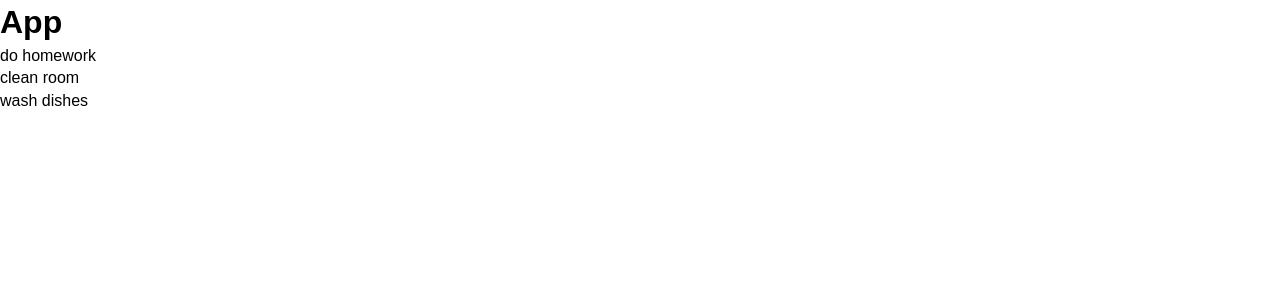
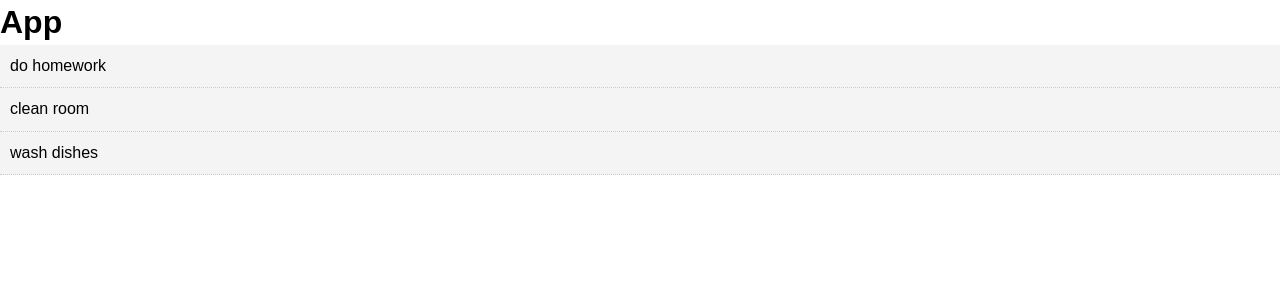
Before and after one commit to tuckpuck/todo-demo-react, a React (Create React App) app: page / in a window 1280 px wide. Shown: the top 300 px of the page. Built offline with nearby package versions, Linux system fonts and the light colour scheme.

Commit message:
added styling for todos

```diff
--- a/src/components/TodoItem.js
+++ b/src/components/TodoItem.js
@@ -1,13 +1,28 @@
-import React, { Component } from 'react'
+import React, { Component } from 'react';
+import PropTypes from 'prop-types';
+
 
 export class TodoItem extends Component {
+    getStyle = () => {
+        return {
+            background: '#f4f4f4',
+            padding: '10px',
+            borderBottom: '1px #ccc dotted',
+            textDecoration: this.props.todo.completed ? 'line-through' : 'none'
+        }
+    }
+
     render() {
         return (
-            <div>
+            <div style={this.getStyle()}>
                 <p>{this.props.todo.title}</p>
             </div>
         )
     }
 }
 
+TodoItem.propTypes = {
+    todo: PropTypes.object.isRequired
+}
+
 export default TodoItem
```
Also changed, not shown: src/components/Todos.js (+6 -1 lines).
